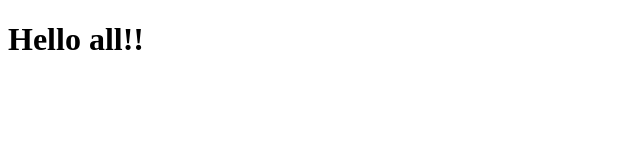
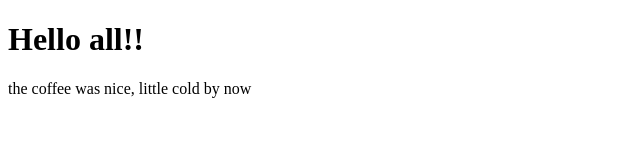
Before and after one commit to CoffeeAndCodeCommunity/coffee_demo, a plain HTML site: page index.html in a window 1280 px wide. Shown: the whole page, without its empty margins (0-640 px from the left). Drawn offline with Linux system fonts and the light colour scheme.

Commit message:
Adds coffee message

```diff
--- a/index.html
+++ b/index.html
@@ -8,6 +8,7 @@
 </head>
 <body>
     <h1>Hello all!!</h1>
+    <p>the coffee was nice, little cold by now</p>
 
 </body>
 </html>
```
